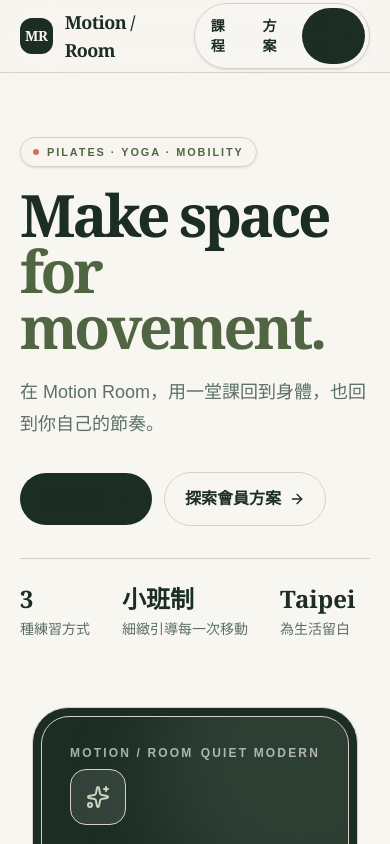
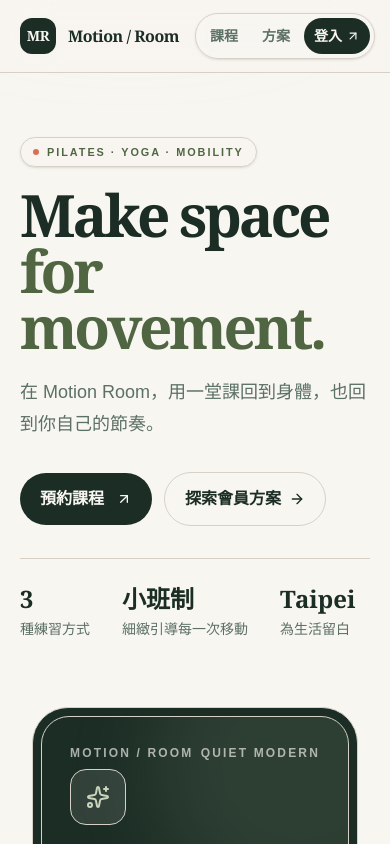
Before and after one commit to Will413028/membership-booking-demo, a Next.js app: page / in a window 390 px wide. Shown: the top 844 px of the page. Built offline with nearby package versions, Linux system fonts and the light colour scheme.

Commit message:
fix: protect mobile navigation contrast

```diff
--- a/src/app/globals.css
+++ b/src/app/globals.css
@@ -106,7 +106,6 @@ html {
 }
 
 a {
-  color: inherit;
   text-decoration: none;
 }
 
--- a/src/components/layout/site-header.tsx
+++ b/src/components/layout/site-header.tsx
@@ -9,31 +9,31 @@ export function SiteHeader() {
         className="page-shell flex min-h-18 items-center justify-between gap-4"
       >
         <Link
-          className="group inline-flex items-center gap-3 rounded-full focus-visible:outline-2 focus-visible:outline-offset-4 focus-visible:outline-coral"
+          className="group inline-flex shrink-0 items-center gap-3 whitespace-nowrap rounded-full focus-visible:outline-2 focus-visible:outline-offset-4 focus-visible:outline-coral"
           href="/"
         >
           <span className="flex size-9 items-center justify-center rounded-xl bg-ink font-display text-sm font-bold tracking-tight text-paper transition duration-300 group-hover:rotate-3 group-hover:bg-olive">
             MR
           </span>
-          <span className="font-display text-lg font-bold tracking-[-0.03em] text-ink sm:text-xl">
+          <span className="font-display text-base font-bold tracking-[-0.03em] text-ink sm:text-xl">
             Motion / Room
           </span>
         </Link>
-        <div className="flex items-center gap-1 rounded-full border border-border/80 bg-paper/65 p-1 text-sm font-semibold shadow-sm backdrop-blur-sm">
+        <div className="flex shrink-0 items-center gap-1 rounded-full border border-border/80 bg-paper/65 p-1 text-sm font-semibold shadow-sm backdrop-blur-sm">
           <Link
-            className="rounded-full px-3 py-2 text-muted-foreground transition hover:bg-sage/60 hover:text-ink focus-visible:outline-2 focus-visible:outline-offset-2 focus-visible:outline-coral sm:px-4"
+            className="whitespace-nowrap rounded-full px-2.5 py-2 text-muted-foreground transition hover:bg-sage/60 hover:text-ink focus-visible:outline-2 focus-visible:outline-offset-2 focus-visible:outline-coral sm:px-4"
             href="/classes"
           >
             課程
           </Link>
           <Link
-            className="rounded-full px-3 py-2 text-muted-foreground transition hover:bg-sage/60 hover:text-ink focus-visible:outline-2 focus-visible:outline-offset-2 focus-visible:outline-coral sm:px-4"
+            className="whitespace-nowrap rounded-full px-2.5 py-2 text-muted-foreground transition hover:bg-sage/60 hover:text-ink focus-visible:outline-2 focus-visible:outline-offset-2 focus-visible:outline-coral sm:px-4"
             href="/plans"
           >
             方案
           </Link>
           <Link
-            className="group inline-flex items-center gap-1 rounded-full bg-ink px-3 py-2 text-paper transition hover:bg-olive focus-visible:outline-2 focus-visible:outline-offset-2 focus-visible:outline-coral sm:px-4"
+            className="group inline-flex items-center gap-1 whitespace-nowrap rounded-full bg-ink px-2.5 py-2 text-paper transition hover:bg-olive focus-visible:outline-2 focus-visible:outline-offset-2 focus-visible:outline-coral sm:px-4"
             href="/login"
           >
             登入
```
